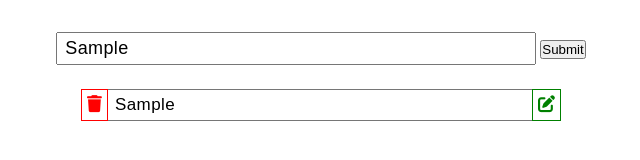
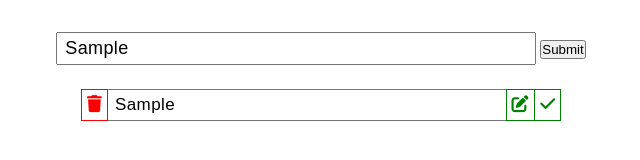
Before and after one commit to webakash1806/To-Do-App, a plain HTML site: page todoapp/index.html in a window 1280 px wide. Both pictures are taken after typing "Sample" into the empty fields and a click on the button "Submit". Shown: the full height of the page, 319-959 px from the left. Drawn offline with Linux system fonts and the light colour scheme.

Commit message:
Completion btn added

```diff
--- a/todoapp/script.js
+++ b/todoapp/script.js
@@ -23,25 +23,38 @@
         editBtn.classList.add("edit-btn")
         editBtn.innerHTML = `<i class="fa-solid fa-pen-to-square"></i>`
 
+        const completeBtn = document.createElement("button")
+        completeBtn.classList.add("complete-btn")
+        completeBtn.innerHTML = `<i class="fa-solid fa-check"></i>`
+
         resultDiv.appendChild(deleteBtn)
-
         resultDiv.appendChild(inputTask)
         resultDiv.appendChild(editBtn)
+        resultDiv.appendChild(completeBtn)
 
         resultDiv.querySelector(".delete-btn").addEventListener("click", (e) => {
             resultDiv.remove()
         })
 
         resultDiv.querySelector(".edit-btn").addEventListener("click", (e) => {
-            if (editBtn.innerHTML === `<i class="fa-solid fa-pen-to-square"></i>`) {
+            if (inputTask.style.textDecoration === "line-through") {
+                alert("you can't edit after Compeletion")
+                inputTask.setAttribute("readonly", "readonly")
+            }
+
+            else if (editBtn.innerHTML === `<i class="fa-solid fa-pen-to-square"></i>`) {
                 editBtn.innerHTML = `<i class="fa-solid fa-circle-arrow-right"></i>`
                 inputTask.removeAttribute("readonly", "readonly")
             }
+
             else {
                 editBtn.innerHTML = `<i class="fa-solid fa-pen-to-square"></i>`
                 inputTask.setAttribute("readonly", "readonly")
+            }
+        })
 
-            }
+        resultDiv.querySelector(".complete-btn").addEventListener("click", (e) => {
+            inputTask.style.textDecoration = "line-through"
         })
     }
 })
--- a/todoapp/style.css
+++ b/todoapp/style.css
@@ -9,6 +9,7 @@
     display: flex;
     flex-direction: column;
     align-items: center;
+    overflow-x: hidden;
 }
 
 .inp {
@@ -55,6 +56,16 @@
 
 .edit-btn {
     position: absolute;
+    right: 26.5px;
+    font-size: 17px;
+    padding: 4.9px 5px;
+    color: green;
+    background-color: #fff;
+    border: 1px solid;
+}
+
+.complete-btn {
+    position: absolute;
     right: 0;
     font-size: 17px;
     padding: 4.9px 5px;
```
